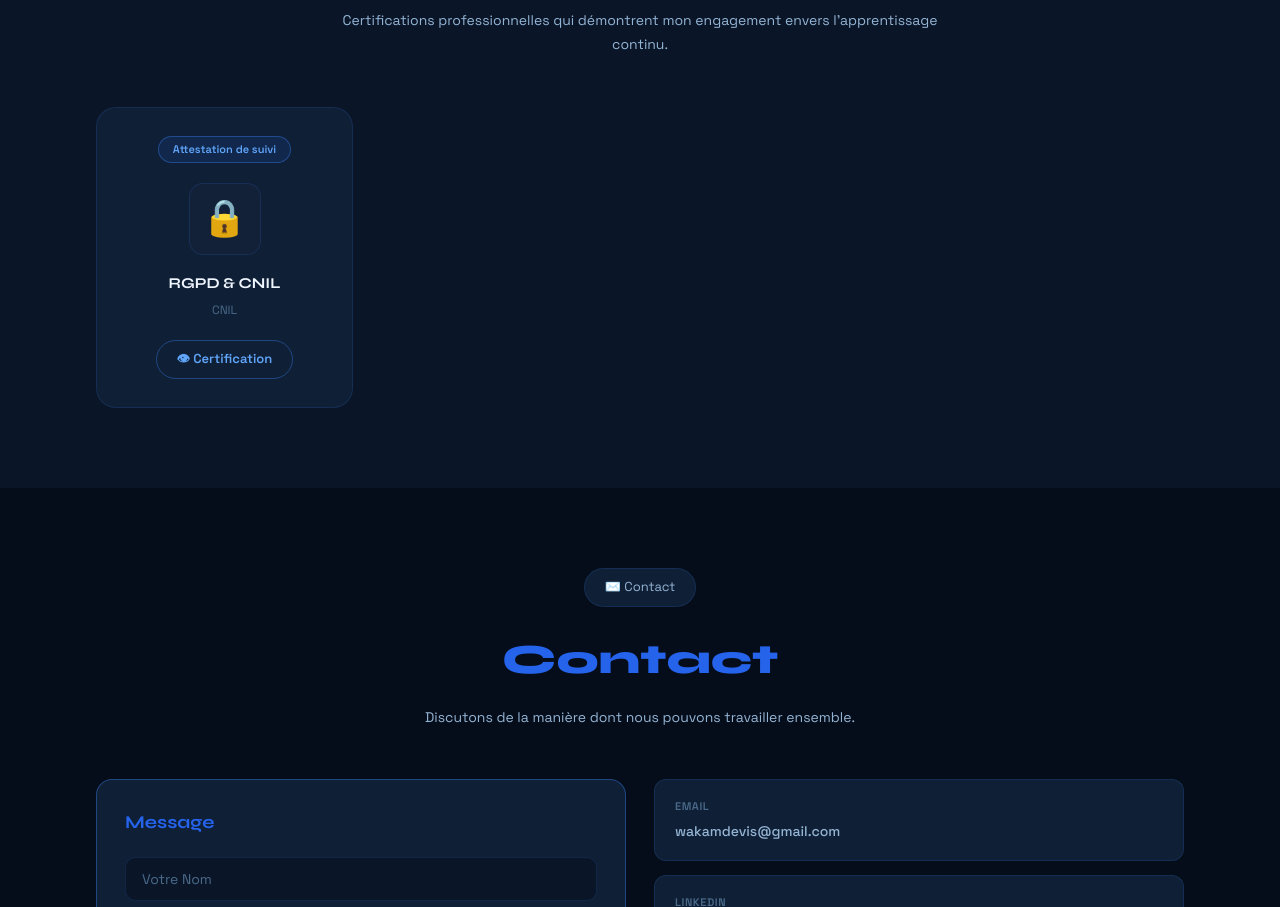
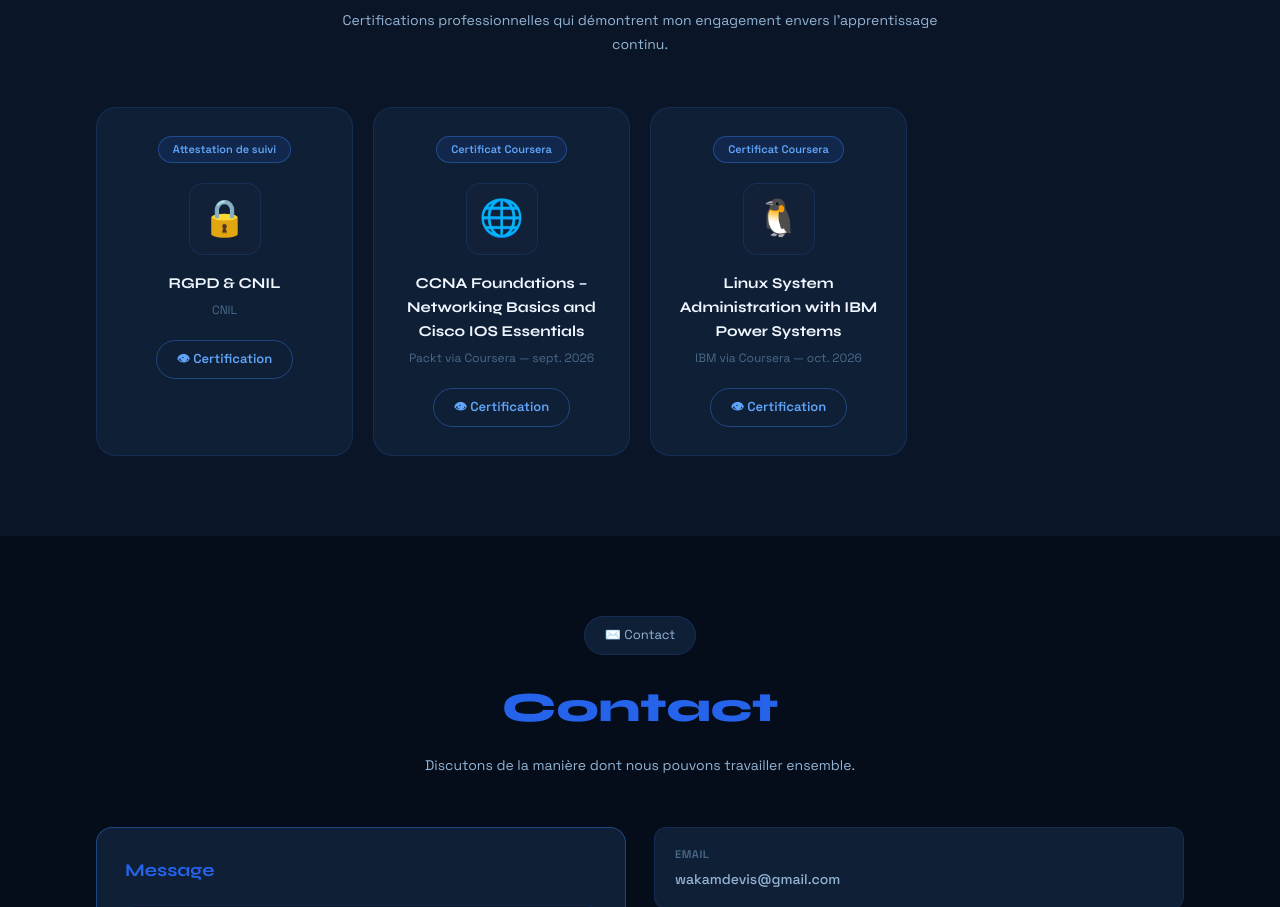
Before and after one commit to Anorlddevis-del/Anorlddevis-del.github.io, a plain HTML site: page index.html in a window 1280 px wide. Shown: the part 4331-5238 px from the top of the page. Drawn offline with Linux system fonts and the light colour scheme.

Commit message:
Add files via upload

```diff
--- a/index.html
+++ b/index.html
@@ -426,6 +426,20 @@
       <div class="cert-name">RGPD & CNIL</div>
       <div class="cert-org">CNIL</div>
       <a href="#" class="cert-btn">👁 Certification</a>
+    </div>
+    <div class="cert-card">
+      <div class="cert-badge-top">Certificat Coursera</div>
+      <div class="cert-logo">🌐</div>
+      <div class="cert-name">CCNA Foundations – Networking Basics and Cisco IOS Essentials</div>
+      <div class="cert-org">Packt via Coursera — sept. 2026</div>
+      <a href="https://coursera.org/verify/XIK6ZJS79W36" class="cert-btn" target="_blank" rel="noopener noreferrer">👁 Certification</a>
+    </div>
+    <div class="cert-card">
+      <div class="cert-badge-top">Certificat Coursera</div>
+      <div class="cert-logo">🐧</div>
+      <div class="cert-name">Linux System Administration with IBM Power Systems</div>
+      <div class="cert-org">IBM via Coursera — oct. 2026</div>
+      <a href="https://coursera.org/verify/HJLR4HWM5TN5" class="cert-btn" target="_blank" rel="noopener noreferrer">👁 Certification</a>
     </div>
   </div>
 </section>
```
